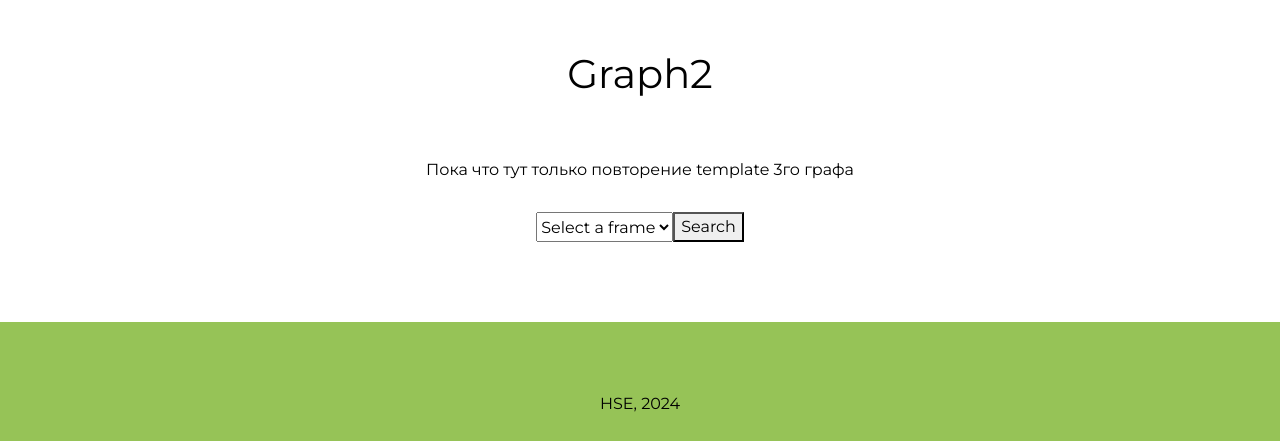
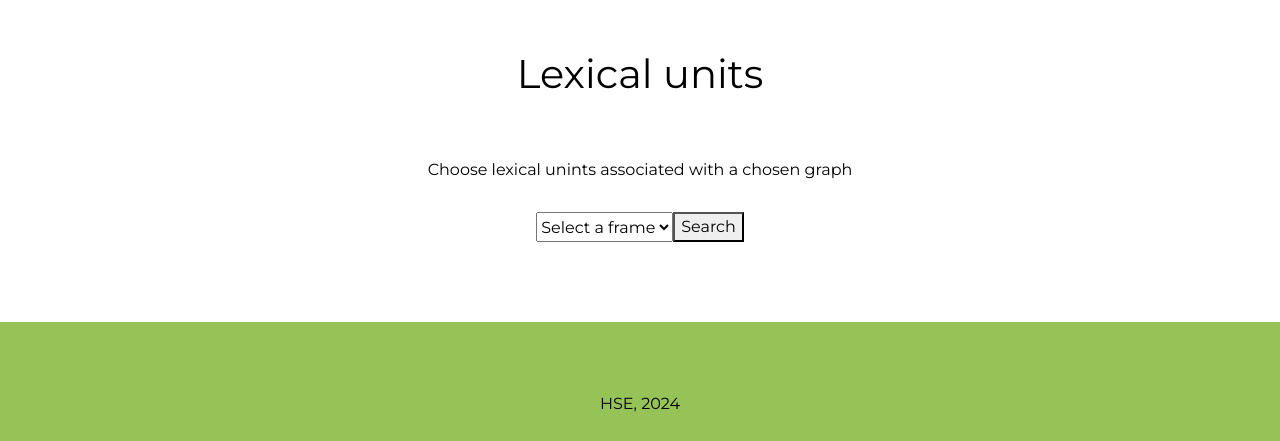
Before and after one commit to hemulitch/multilingual-database-of-frames, a Flask app: template webapp/templates/graph2_menu.html in a window 1280 px wide. Shown: the part 56-497 px from the top of the page. Run offline with Flask 3, Linux system fonts and the light colour scheme; the template is opened without the code that fills it, so the values that code supplies are empty; parts of the project's set-up code (start-up, migrations or seed data) failed here and were passed over.

Commit message:
Update graph2_menu.html

```diff
--- a/webapp/templates/graph2_menu.html
+++ b/webapp/templates/graph2_menu.html
@@ -4,9 +4,9 @@
 
 {% block content %}
 
-<h1>Graph2</h1>
+<h1>Lexical units</h1>
 
-<p>Пока что тут только повторение template 3го графа</p>
+<p>Choose lexical unints associated with a chosen graph</p>
 <!-- <p style="margin-top:20px; color:grey">Currently available only BerkeleyFrameNet info, we'll add more soon!
 </p> -->
 
```
